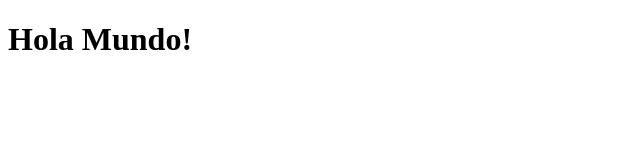
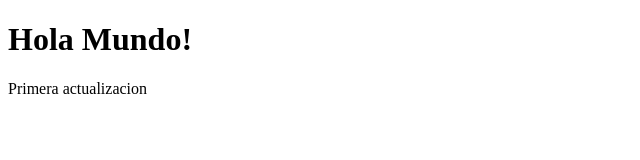
Before and after one commit to jrguevara/website, a plain HTML site: page index.html in a window 1280 px wide. Shown: the whole page, without its empty margins (0-640 px from the left). Drawn offline with Linux system fonts and the light colour scheme.

Commit message:
primer update

```diff
--- a/index.html
+++ b/index.html
@@ -8,5 +8,6 @@
 </head>
 <body>
     <h1>Hola Mundo!</h1>
+    <p1>Primera actualizacion</p1>
 </body>
 </html>
```
